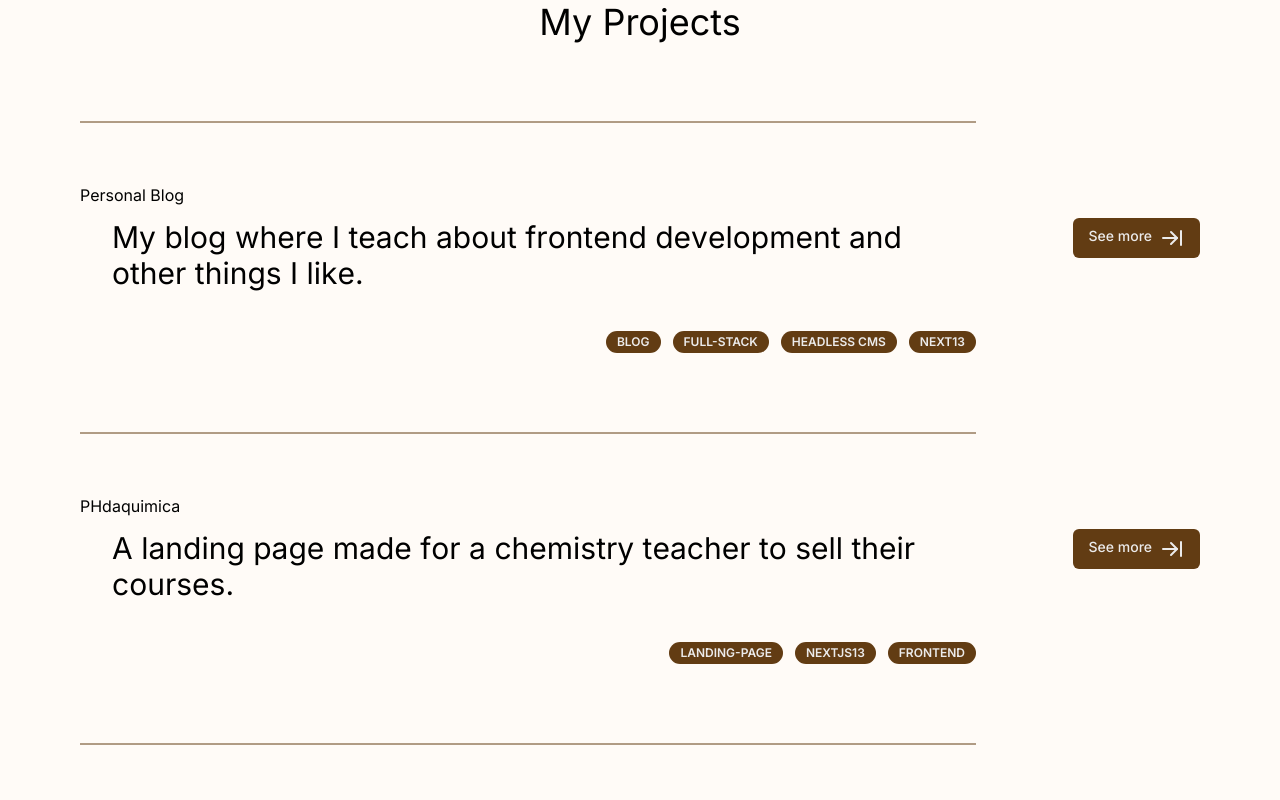
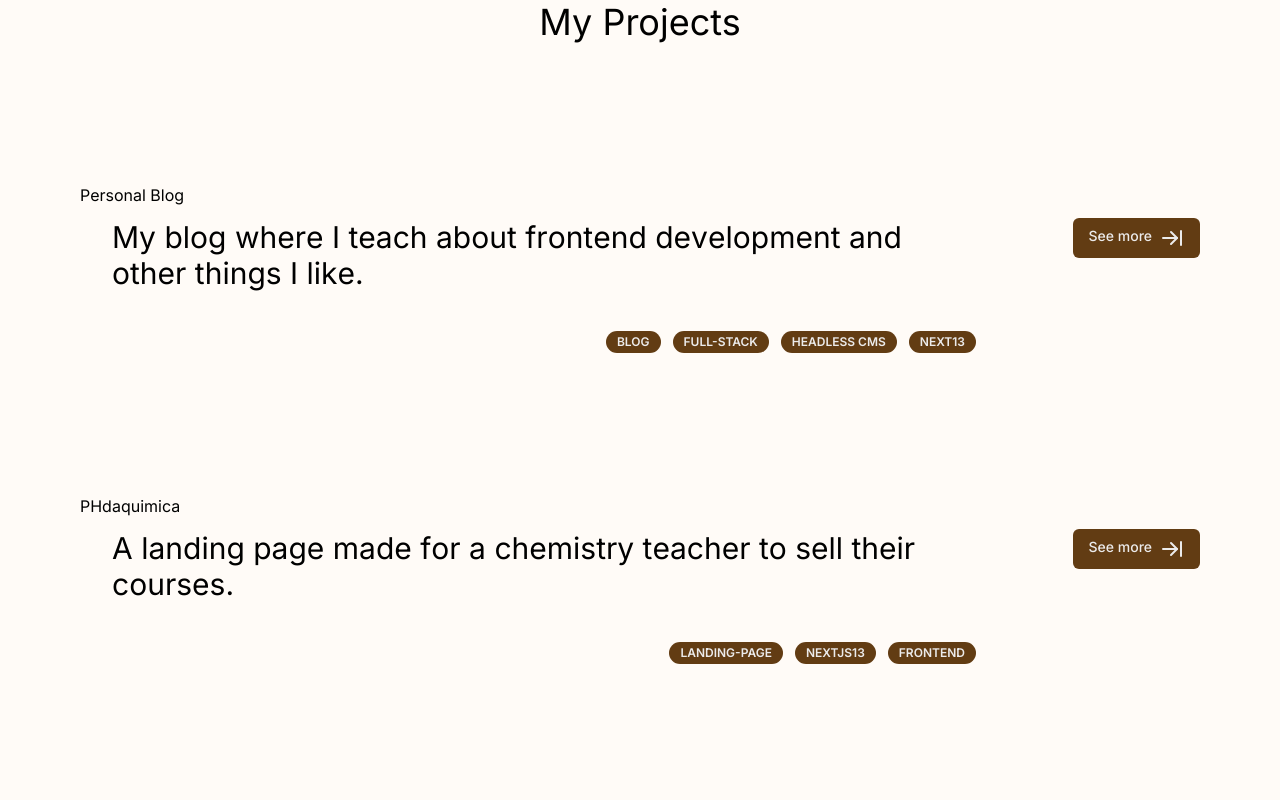
Before and after one commit to Luccatp/luisaoliveira, a Next.js app: page /my-skills in a window 1280 px wide. Shown: the part 880-1680 px from the top of the page. Built offline with nearby package versions, Linux system fonts and the light colour scheme.

Commit message:
fix: bouncing line preventing button click

```diff
--- a/components/ProjectCard.tsx
+++ b/components/ProjectCard.tsx
@@ -23,8 +23,14 @@ const ProjectCard: FC<ProjectCardProps> = ({
 }) => {
   return (
     <div className="flex justify-between flex-col gap-10 sm:flex-row sm:gap-10 items-center w-full">
-      <div className={"flex flex-col items-end w-4/5 gap-10"}>
-        <BouncingLine />
+      <div
+        className={
+          "flex flex-col items-end w-4/5 gap-10 border-t-[1px] pt-10 border-primary sm:border-t-0 sm:pt-0"
+        }
+      >
+        <div className="hidden sm:block">
+          <BouncingLine />
+        </div>
         <div className={"flex flex-col gap-3 w-full justify-center"}>
           <p className="text-md">{projectTitle}</p>
           <AnimatedText
```
